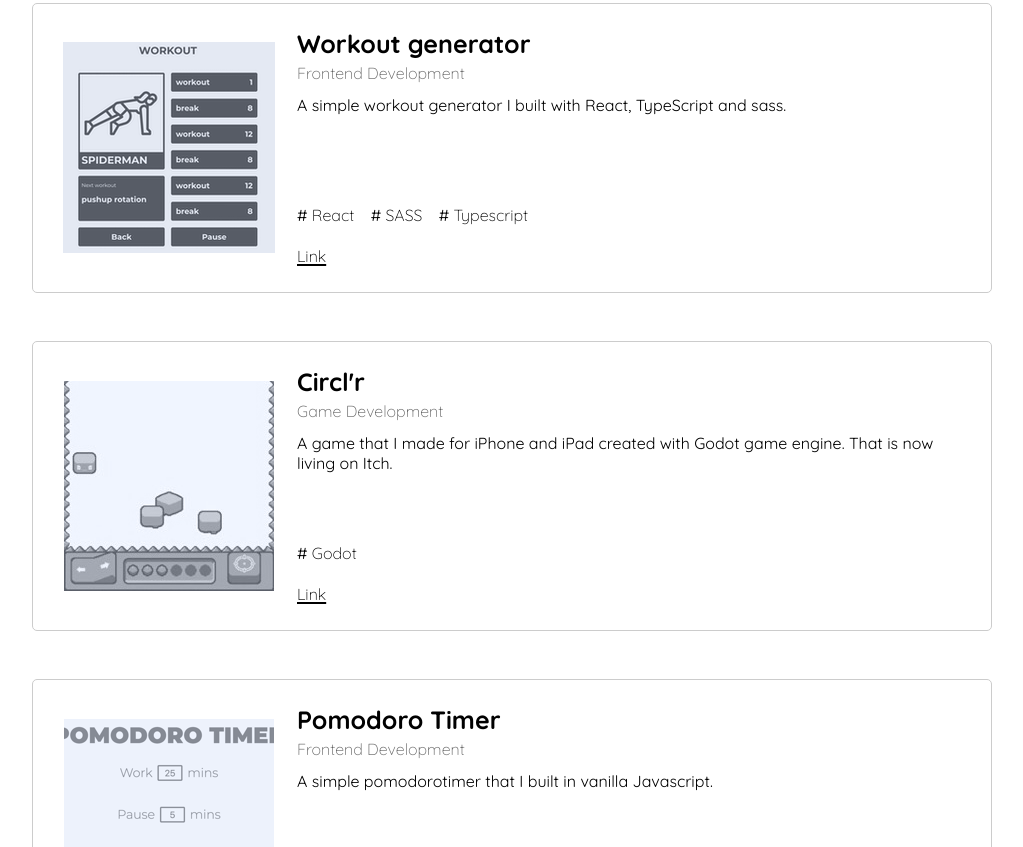
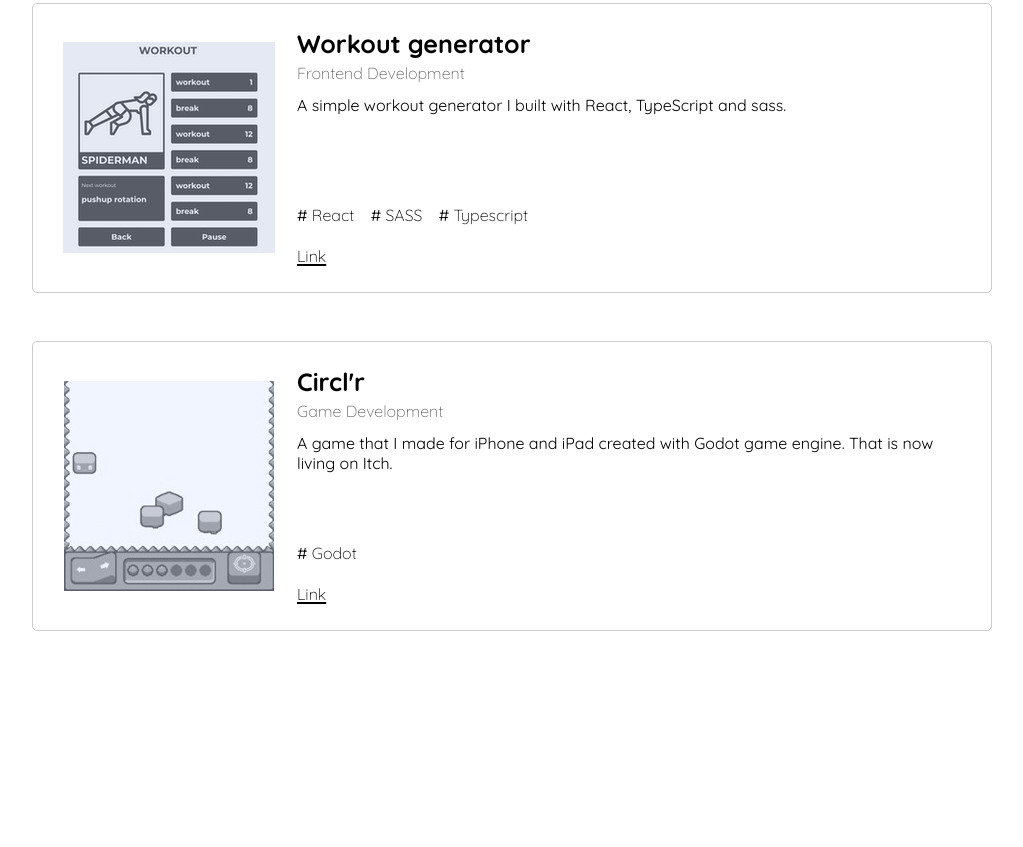
Before and after one commit to tedideborg/tedideborg.github.io, an Astro site: page /projects in a window 1280 px wide. Shown: the part 1953-2800 px from the top of the page, without its empty margins (128-1151 px from the left). After the commit the page ends 2688 px from the top, so only its background shows below. Built offline with nearby package versions, Linux system fonts and the light colour scheme; Astro itself is replaced by a stand-in of ours.

Commit message:
Updated projects list

```diff
--- a/src/data/projects.json
+++ b/src/data/projects.json
@@ -1,8 +1,8 @@
 {
     "projects": [
         {
-            "id": 8,
-            "title": "My components (still a wip)",
+            "id": 6,
+            "title": "My components",
             "description": "An experimental site where I collect useful code snippets and components that I've found throught the years",
             "image": "/images/my-components.png",
             "category": "Frontend Development",
@@ -11,7 +11,7 @@
             "info": "A website that I wanted to build as an experiment, not using any build tools and npm modules and just using plain js, css and html (importing packages through cdn). Aside from that this is a website where I collect random useful code snippets and components that I've found or built throughout the years."
         },
         {
-            "id": 7,
+            "id": 5,
             "title": "My webpage",
             "description": "My personal webpage that you're probably reading this on.",
             "image": "/images/my-website.png",
@@ -21,7 +21,7 @@
             "info": "My personal website that I built with Astro which I have come to love. I used vanilla css and I focused on it being very accessible."
         },
         {
-            "id": 6,
+            "id": 4,
             "title": "Set & Forget",
             "description": "Random password number generator and numbers game.",
             "image": "/images/set-and-forget.png",
@@ -31,7 +31,7 @@
             "info": "Website I built to create a random number password and then having you play a number game to make you forget it. A way to stop myself from exit the screen time on my phone"
         },
         {
-            "id": 5,
+            "id": 3,
             "title": "Weather App",
             "description": "A small weather app built with Angular",
             "image": "/images/weather-app.png",
@@ -41,7 +41,7 @@
             "info": "A simple weather app I built with Angular, just to give it a go."
         },
         {
-            "id": 4,
+            "id": 2,
             "title": "Lowrez Wrassle",
             "description": "A low resolution multiplayer game for the web, built with Godot",
             "image": "/images/lowResWrassle_small.png",
@@ -51,17 +51,17 @@
             "info": "A low resolution game that I made with the lowrezjam boundaries (but not for the jam). Created with Godot game engine."
         },
         {
-            "id": 3,
+            "id": 1,
             "title": "Workout generator",
             "description": "A site to randomize a workout, built with React",
             "image": "/images/workout_small.png",
             "category": "Frontend Development",
-            "link": "https://tedideborg.github.io/workout-generator/#/workout",
+            "link": "https://tedideborg.github.io/workout-generator/",
             "labels": ["React", "SASS", "Typescript"],
             "info": "A simple workout generator I built with React, TypeScript and sass."
         },
         {
-            "id": 2,
+            "id": 0,
             "title": "Circl'r",
             "description": "A iPhone game built with Godot",
             "image": "/images/circlr_small.png",
@@ -69,26 +69,6 @@
             "link": "https://tedideborg.itch.io/circlr",
             "labels": ["Godot"],
             "info": "A game that I made for iPhone and iPad created with Godot game engine. That is now living on Itch."
-        },
-        {
-            "id": 1,
-            "title": "Pomodoro Timer",
-            "description": "A pomodoro timer built with vanilla js",
-            "image": "/images/pomodoro_small.png",
-            "category": "Frontend Development",
-            "link": "https://tedideborg.github.io/pomodoro/",
-            "labels": ["HTML", "CSS", "Javascript"],
-            "info": "A simple pomodorotimer that I built in vanilla Javascript."
-        },
-        {
-            "id": 0,
-            "title": "BPM Counter",
-            "description": "A BPM counter built with vanilla js",
-            "image": "/images/bpm_small.png",
-            "category": "Frontend Development",
-            "link": "https://tedideborg.github.io/bpm/",
-            "labels": ["HTML", "CSS", "Javascript"],
-            "info": "A very simple heartbeat counter that I made with Javascript as an examination project for my webdevelopment course."
         }
     ]
 }
```
Also changed, not shown: src/pages/projects.astro (line endings or trailing spaces), 1 other file.
